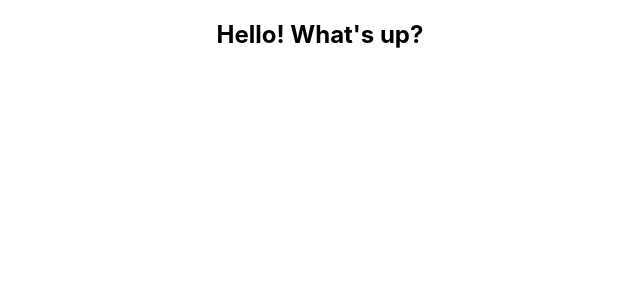
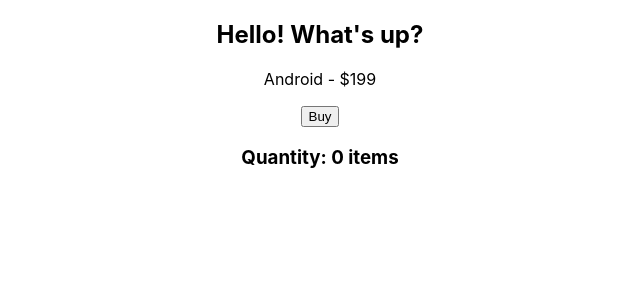
Before and after one commit to NazifaSadia/React-Basic-Udemy, a React (Create React App) app: page / in a window 1280 px wide. Shown: the top 300 px of the page, without its empty margins (320-960 px from the left). Built offline with nearby package versions, Linux system fonts and the light colour scheme.

Commit message:
Working with state

```diff
--- a/public/index.html
+++ b/public/index.html
@@ -17,9 +17,7 @@
   </head>
   <body>
 
-    <div id="root">
-
-    </div>
+    <div id="root"></div>
 
   </body>
 </html>
--- a/src/App.js
+++ b/src/App.js
@@ -2,11 +2,13 @@ import React from 'react';
 import logo from './logo.svg';
 import './App.css';
 import Hello from './Components/Hello';
+import Product from './Components/Product';
 
 function App() {
   return (
     <div className="App">
        <Hello/>
+       <Product/>
     </div>
   );
 }
--- /dev/null
+++ b/src/Components/Product.js
@@ -0,0 +1,18 @@
+import React, { useState } from 'react';
+
+const Product = () => {
+
+    const [count, setCount] = useState(0);
+
+    const buy = ()=> setCount(count+1);
+
+    return (
+        <div>
+            <p>Android - $199</p>
+            <button onClick={buy}>Buy</button>
+            <h3>Quantity: {count} items</h3>
+        </div>
+    );
+};
+
+export default Product;
```
